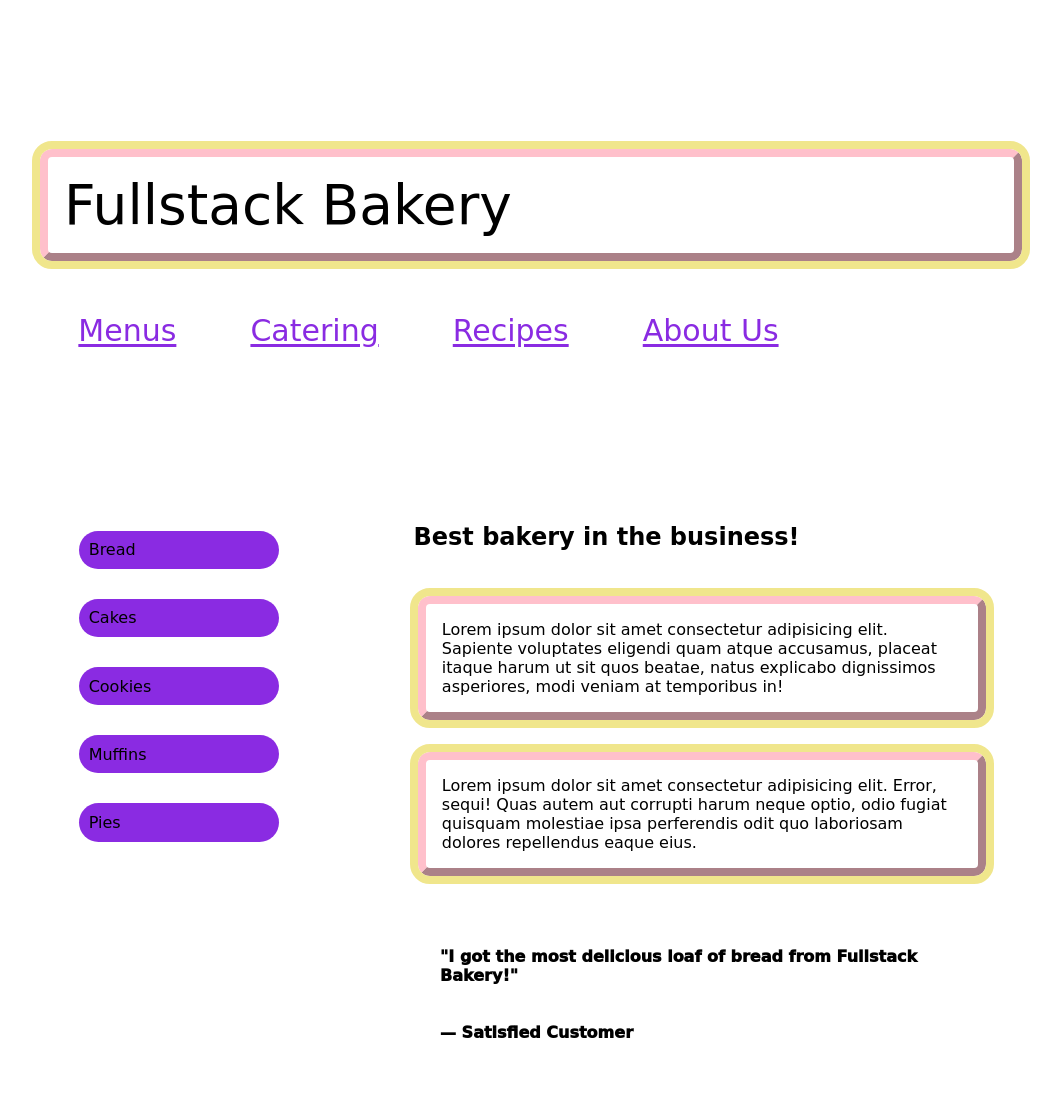
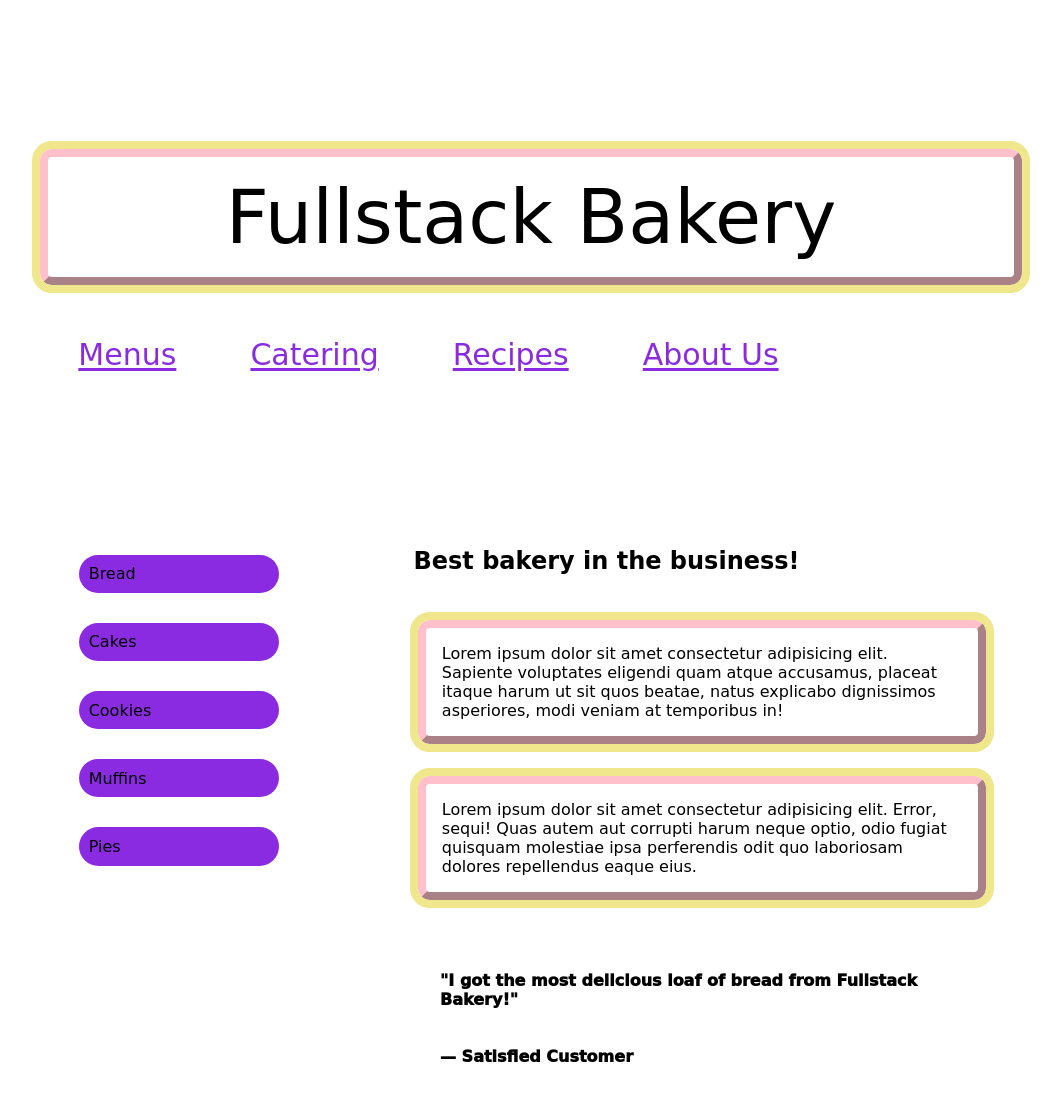
Before and after one commit to AChar770/fsbakery, a plain HTML site: page index.html in a window 1280 px wide. Shown: the top 1100 px of the page, without its empty margins (109-1170 px from the left). Drawn offline with Linux system fonts and the light colour scheme.

Commit message:
errors fixed

```diff
--- a/index.css
+++ b/index.css
@@ -21,7 +21,12 @@ main {
   gap: 1ch;
 }
 
-.brand {font-size: 55px;}
+p.brand {text-align: center;
+  font-size: 75px;}
+
+  /* display: flex
+  font-size: 55px;
+  justify-content: space-evenly;};} */
 
 ul {
   display: flex;
```
